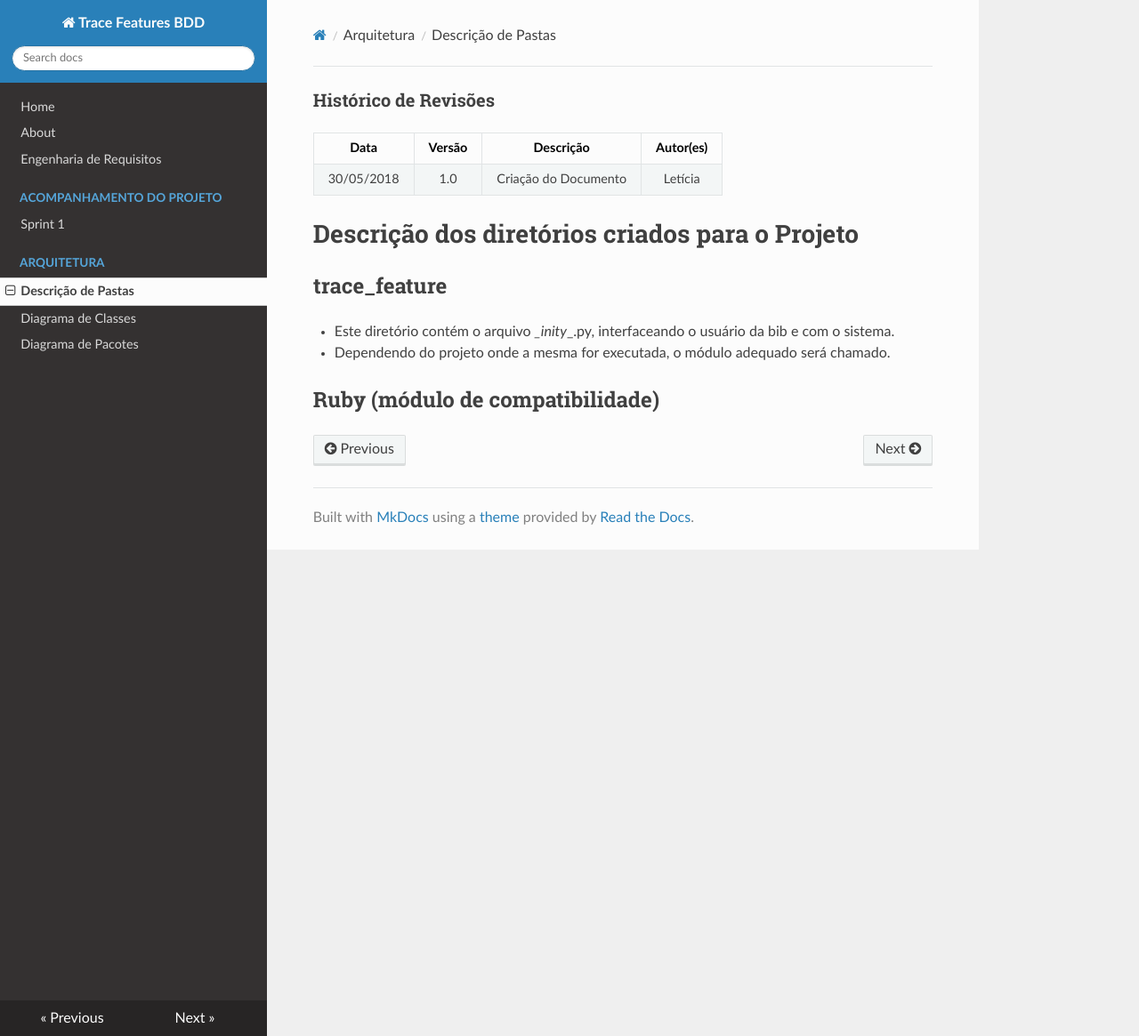
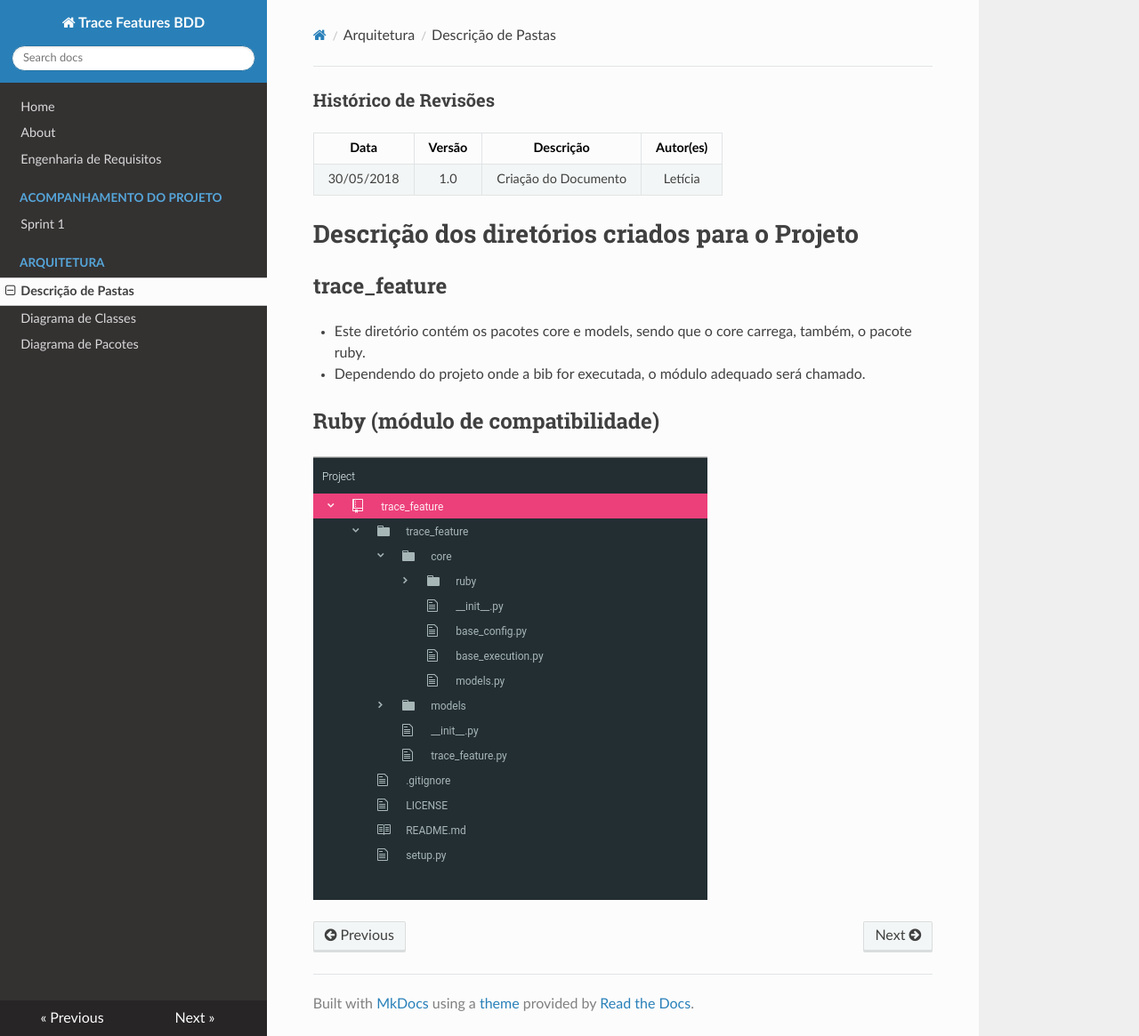
Before and after one commit to trace-features-bdd/trace_feature_docs, an MkDocs documentation site: the page built from docs/arquitetura/descricao_de_pastas.md, in a window 1280 px wide and 1165 px high. Shown: the whole window at 89% size. Built offline with MkDocs 1.6.1, drawn with Linux system fonts in a browser that asks for light colours; nearby versions of some CDN libraries; old or Windows-style settings are respelled for this version of MkDocs.

Commit message:
Atualiza descriçao de pastas

```diff
--- a/docs/arquitetura/descricao_de_pastas.md
+++ b/docs/arquitetura/descricao_de_pastas.md
@@ -8,8 +8,10 @@
 
 ## trace_feature
 
-* Este diretório contém o arquivo _\_inity__.py, interfaceando o usuário da bib e com o sistema.
+* Este diretório contém os pacotes core e models, sendo que o core carrega, também, o pacote ruby.
 
-* Dependendo do projeto onde a mesma for executada, o módulo adequado será chamado.
+* Dependendo do projeto onde a bib for executada, o módulo adequado será chamado.
 
 ## Ruby (módulo de compatibilidade)
+
+![Estrutura de Pastas](../img/estrutura_de_pastas.png)
```
Also changed, not shown: docs/img/estrutura_de_pastas.png (added).
